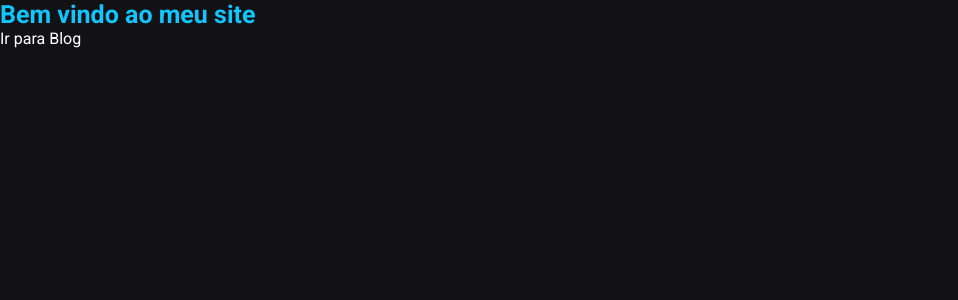
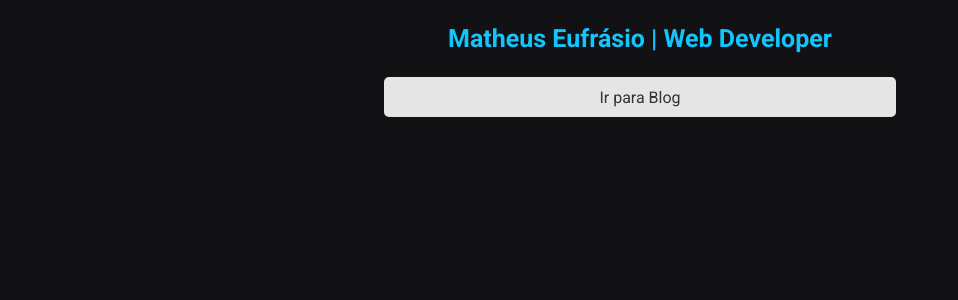
Before and after one commit to matheuseufrasio2/my-landing, a Next.js app: page / in a window 1280 px wide. Shown: the top 300 px of the page, without its empty margins (0-958 px from the left). Built offline with nearby package versions, Linux system fonts and the light colour scheme.

Commit message:
ajustes botoes

```diff
--- a/src/pages/index.tsx
+++ b/src/pages/index.tsx
@@ -1,16 +1,16 @@
 import React from 'react';
 import Link from 'next/link';
-import { Title } from '../../styles/pages/Home';
+import { Container, Title } from '../../styles/pages/Home';
 import SEO from '../components/SEO';
 
 export default function Home() {
   return (
-    <div>
+    <Container>
       <SEO title="Home" description="Página Inicial" />
-      <Title>Bem vindo ao meu site</Title>
+      <Title>Matheus Eufrásio | Web Developer</Title>
       <Link href="/blog">
         <a>Ir para Blog</a>
       </Link>
-    </div>
+    </Container>
   );
 }
--- a/styles/pages/Blog.ts
+++ b/styles/pages/Blog.ts
@@ -17,6 +17,10 @@ export const Container = styled.div`
     justify-content: center;
     border-radius: 5px;
     margin-top: 24px;
+
+    @media (max-width: 768px) {
+      width: 20%;
+    }
   }
 `;
 
--- a/styles/pages/Home.ts
+++ b/styles/pages/Home.ts
@@ -1,6 +1,31 @@
 import styled from 'styled-components';
+
+export const Container = styled.div`
+  display: flex;
+  align-items: center;
+  flex-direction: column;
+  width: 100%;
+  margin-top: 24px;
+
+  > a {
+    background: #e5e5e5;
+    color: #333;
+    height: 40px;
+    width: 40%;
+    display: flex;
+    align-items: center;
+    justify-content: center;
+    border-radius: 5px;
+    margin-top: 24px;
+
+    @media (max-width: 768px) {
+      width: 40%;
+    }
+  }
+`;
 
 export const Title = styled.h1`
   font-size: 25px;
   color: #11c6ff;
+  text-align: center;
 `;
```
